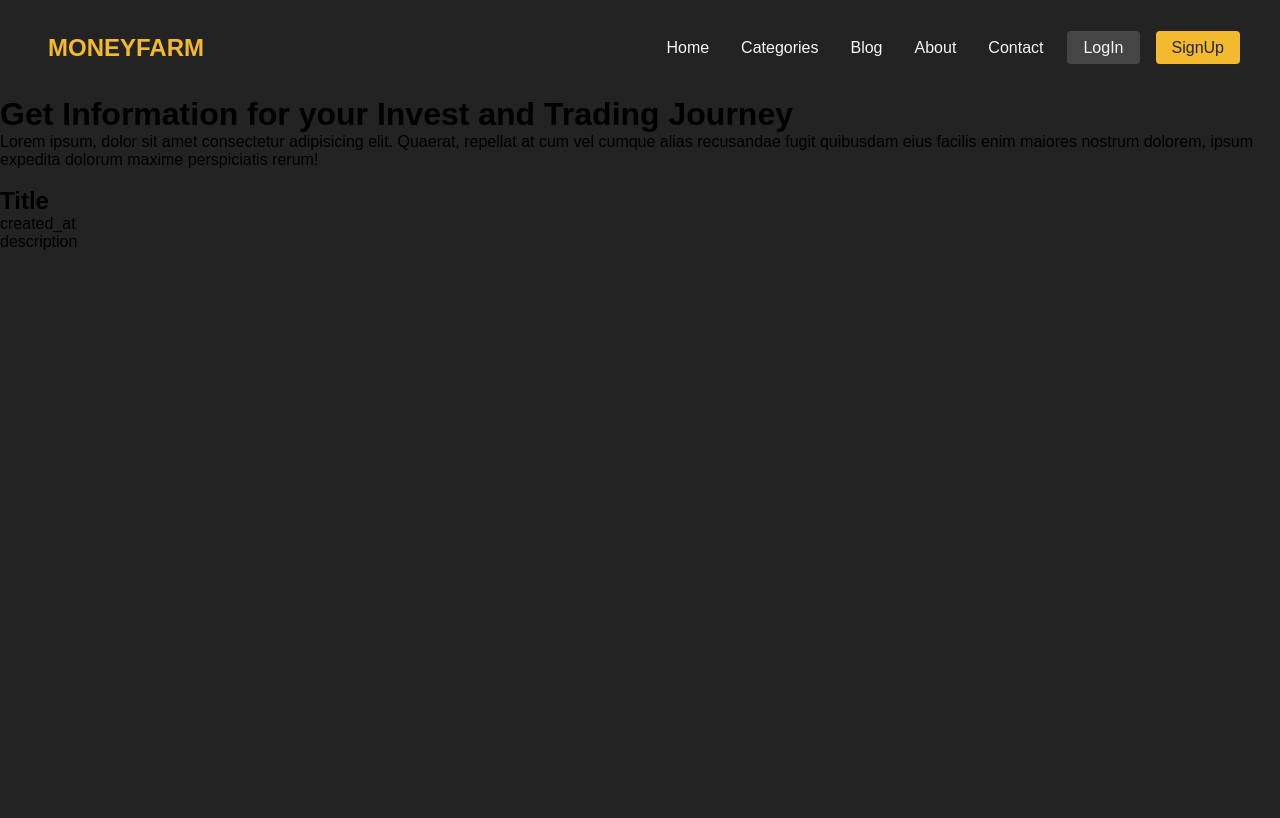
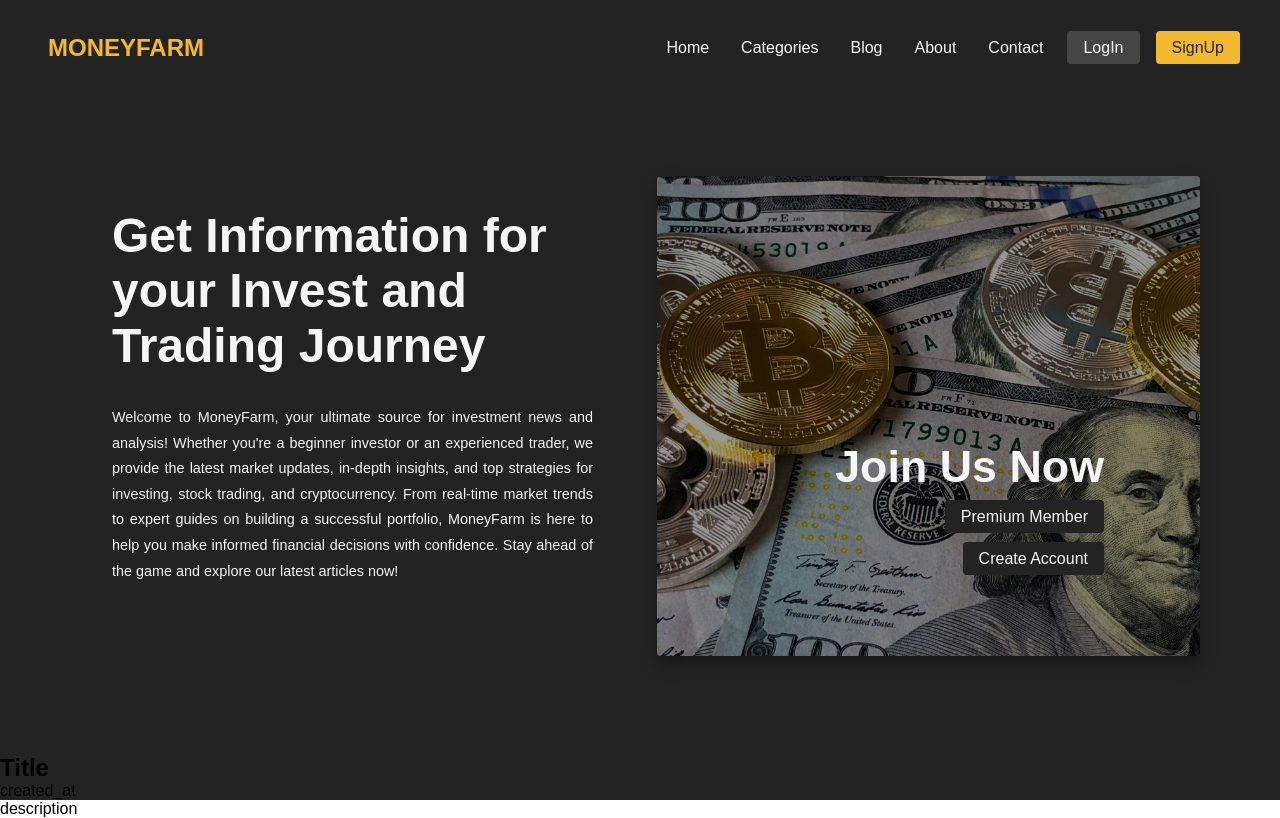
Before and after one commit to ardiantohendy/personal-blog, a Django app: page / in a window 1280 px wide. Before the commit the page ends 250 px from the top, so only its background shows below. Run offline with Django 5.2, Linux system fonts and the light colour scheme.

Commit message:
new commit (improve ui)

```diff
--- a/static/assets/css/main.css
+++ b/static/assets/css/main.css
@@ -86,3 +86,77 @@
   color: rgba(35, 35, 35, 0.5);
   background-color: rgb(243, 186, 47, 0.5);
 }
+
+.main .home {
+  width: 100%;
+  height: 80%;
+  padding: 5rem;
+  display: flex;
+  color: whitesmoke;
+}
+
+.main .home .desc {
+  width: 50%;
+  padding: 2rem;
+  margin-right: 2rem;
+}
+
+.main .home .desc h1 {
+  font-size: 3em;
+  margin-bottom: 2rem;
+}
+
+.main .home .desc p {
+  text-align: justify;
+  line-height: 1.6rem;
+  font-size: 0.9em;
+}
+
+.main .home .card {
+  width: 50%;
+  box-shadow: 0 8px 16px rgba(0, 0, 0, 0.3);
+}
+
+.main .home .img {
+  width: 100%;
+  height: 100%;
+  background: linear-gradient(rgba(0, 0, 0, 0.4), rgba(0, 0, 0, 0.4)), url(../img/article_image/bitcoin1.jpg);
+  background-size: cover;
+  background-position: center;
+  border-radius: 4px;
+  display: flex;
+  align-items: end;
+  justify-content: end;
+  flex-direction: column;
+  padding: 0 6rem 4rem 0;
+}
+
+.main .home .img h1 {
+  font-size: 2.8em;
+  margin-bottom: 1rem;
+}
+
+.main .home .img ul {
+  list-style: none;
+  display: flex;
+  flex-direction: column;
+  align-items: end;
+}
+
+.main .home .img ul li {
+  margin-bottom: 1.5rem;
+}
+
+.main .home .img ul li a {
+  color: whitesmoke;
+  text-decoration: none;
+  border-radius: 4px;
+  padding: 0.5rem 1rem;
+  background-color: rgb(35, 35, 35);
+  transition: 0.3s;
+}
+
+.main .home .img ul li a:hover {
+  color: rgb(35, 35, 35);
+  background-color: rgb(243, 186, 47);
+}
--- a/templates/index.html
+++ b/templates/index.html
@@ -31,9 +31,21 @@
       <div class="home">
         <div class="desc">
           <h1>Get Information for your Invest and Trading Journey</h1>
-          <p>Lorem ipsum, dolor sit amet consectetur adipisicing elit. Quaerat, repellat at cum vel cumque alias recusandae fugit quibusdam eius facilis enim maiores nostrum dolorem, ipsum expedita dolorum maxime perspiciatis rerum!</p>
+          <p>
+            Welcome to MoneyFarm, your ultimate source for investment news and analysis! Whether you're a beginner investor or an experienced trader, we provide the latest market updates, in-depth insights, and top strategies for investing,
+            stock trading, and cryptocurrency. From real-time market trends to expert guides on building a successful portfolio, MoneyFarm is here to help you make informed financial decisions with confidence. Stay ahead of the game and
+            explore our latest articles now!
+          </p>
         </div>
-        <div class="img"></div>
+        <div class="card">
+          <div class="img">
+            <h1>Join Us Now</h1>
+            <ul>
+              <li><a href="#">Premium Member</a></li>
+              <li><a href="#">Create Account</a></li>
+            </ul>
+          </div>
+        </div>
       </div>
       <div class="blog">
         <div class="card">
```
